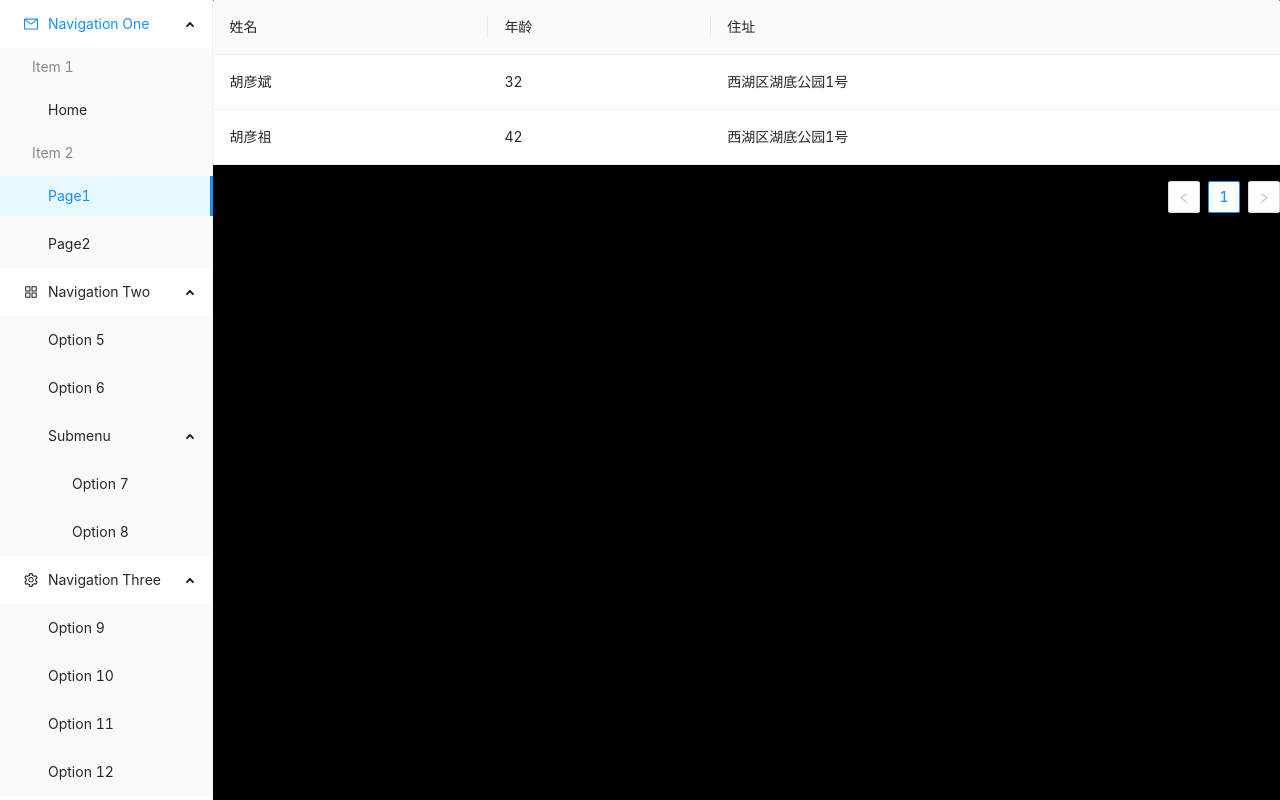
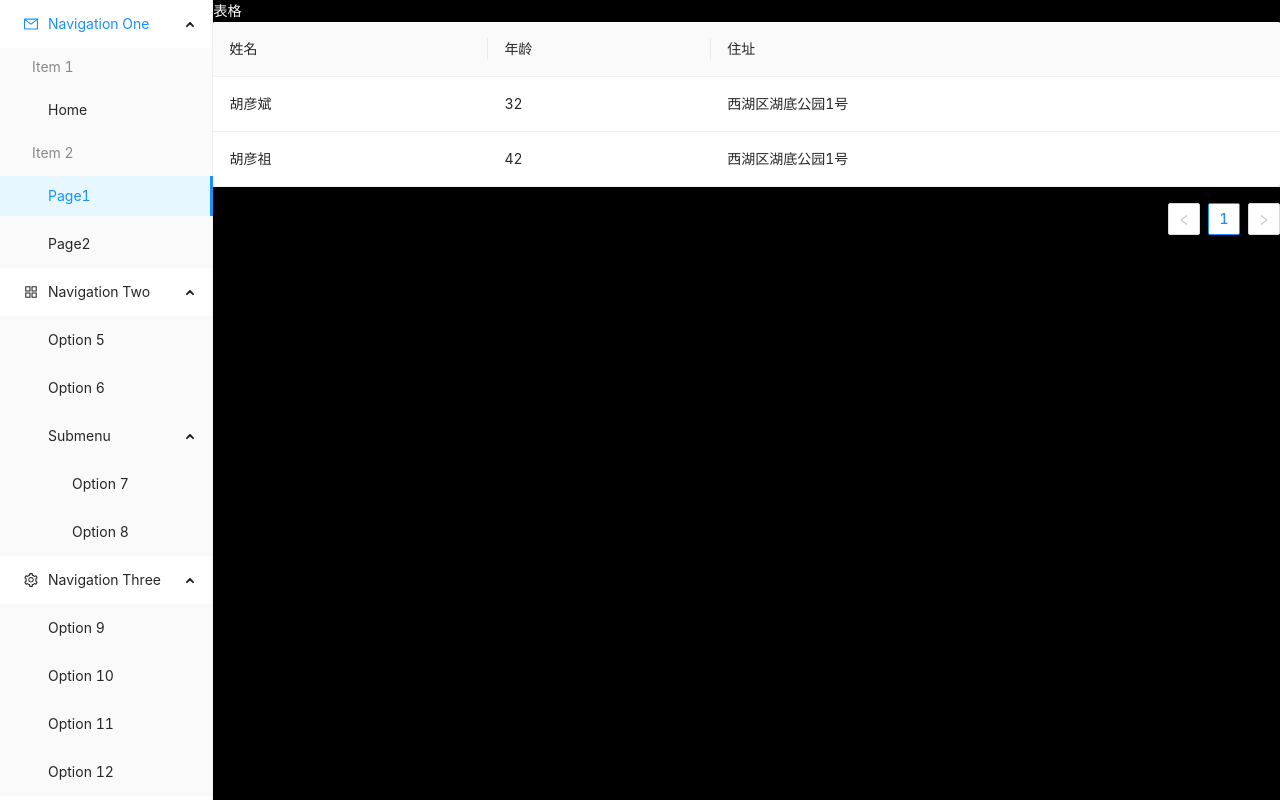
Before and after one commit to nywgithub/raect-study, a React (Create React App) app: page /page2 in a window 1280 px wide. Built offline with nearby package versions, Linux system fonts and the light colour scheme.

Commit message:
高阶组件

```diff
--- /dev/null
+++ b/src/components/HOC/showDialog.js
@@ -0,0 +1,27 @@
+import React from "react";
+
+//弹窗高阶组件
+
+//获取被包裹组件的组件名
+function getDisplayName(component) {
+  return component.displayName || component.name || "Component";
+}
+
+function showDialog(WrappedComponent, isShow) {
+  return class HOC extends React.Component {
+    //定义组件名
+    static displayName = `HOC(${getDisplayName(WrappedComponent)})`;
+    render() {
+      return (
+        <React.Fragment>
+          <div className="hoc-title">
+            {isShow ? isShow : "暂无标题"}
+            <WrappedComponent {...this.props} />
+          </div>
+        </React.Fragment>
+      );
+    }
+  };
+}
+
+export default showDialog;
--- a/src/components/table/table.js
+++ b/src/components/table/table.js
@@ -1,6 +1,6 @@
-import React from 'react'
-import {Table} from 'antd'
-
+import React from "react";
+import { Table } from "antd";
+import showDialog from "components/HOC/showDialog";
 
 const dataSource = [
   {
@@ -34,12 +34,10 @@ const columns = [
     key: "address",
   },
 ];
-class Tables extends React.Component{
-    render() {
-    return (
-      <Table dataSource={dataSource} columns={columns} />
-    );
+class Tables extends React.Component {
+  render() {
+    return <Table dataSource={dataSource} columns={columns} />;
   }
 }
 
-export default Tables;
+export default showDialog(Tables,'表格');
```
